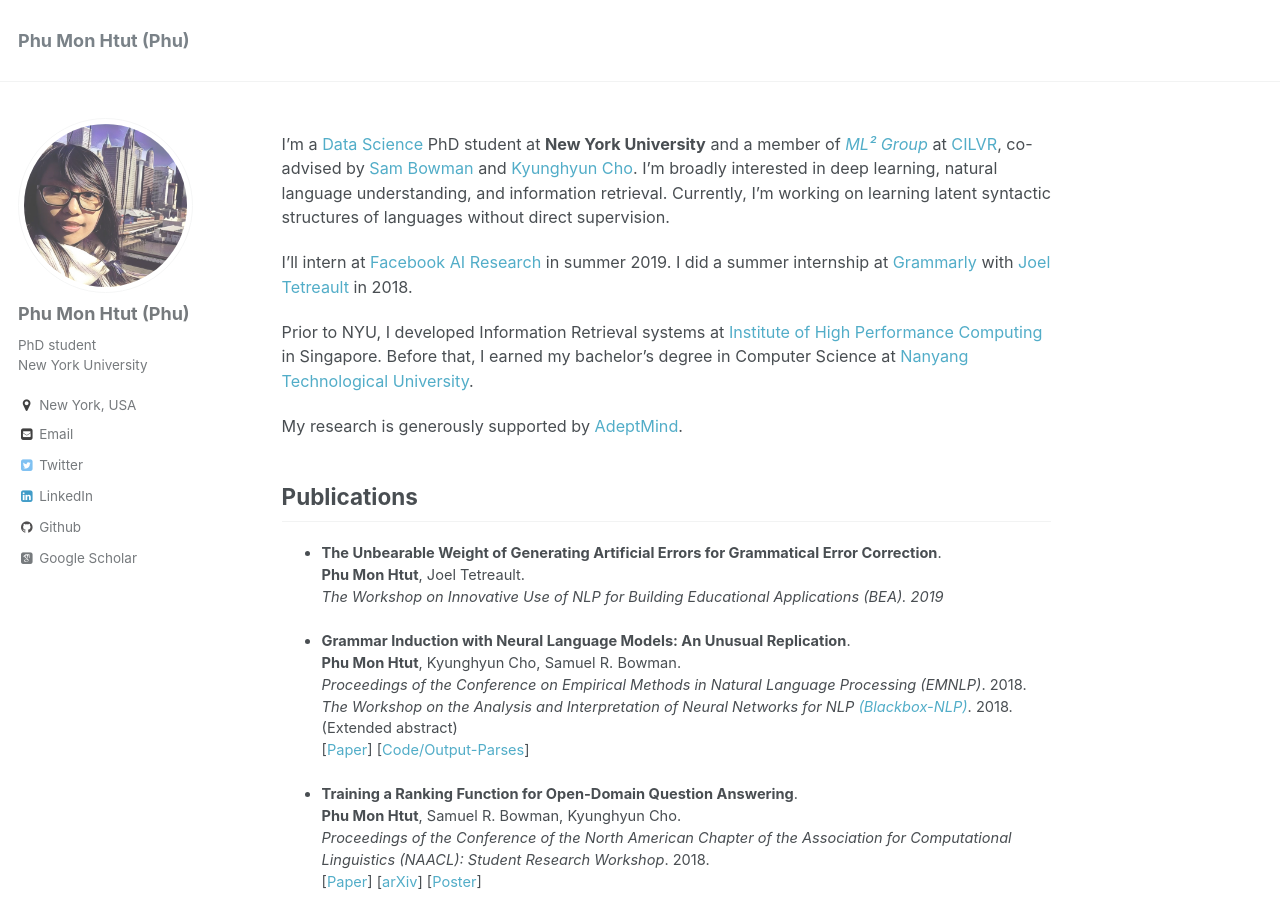
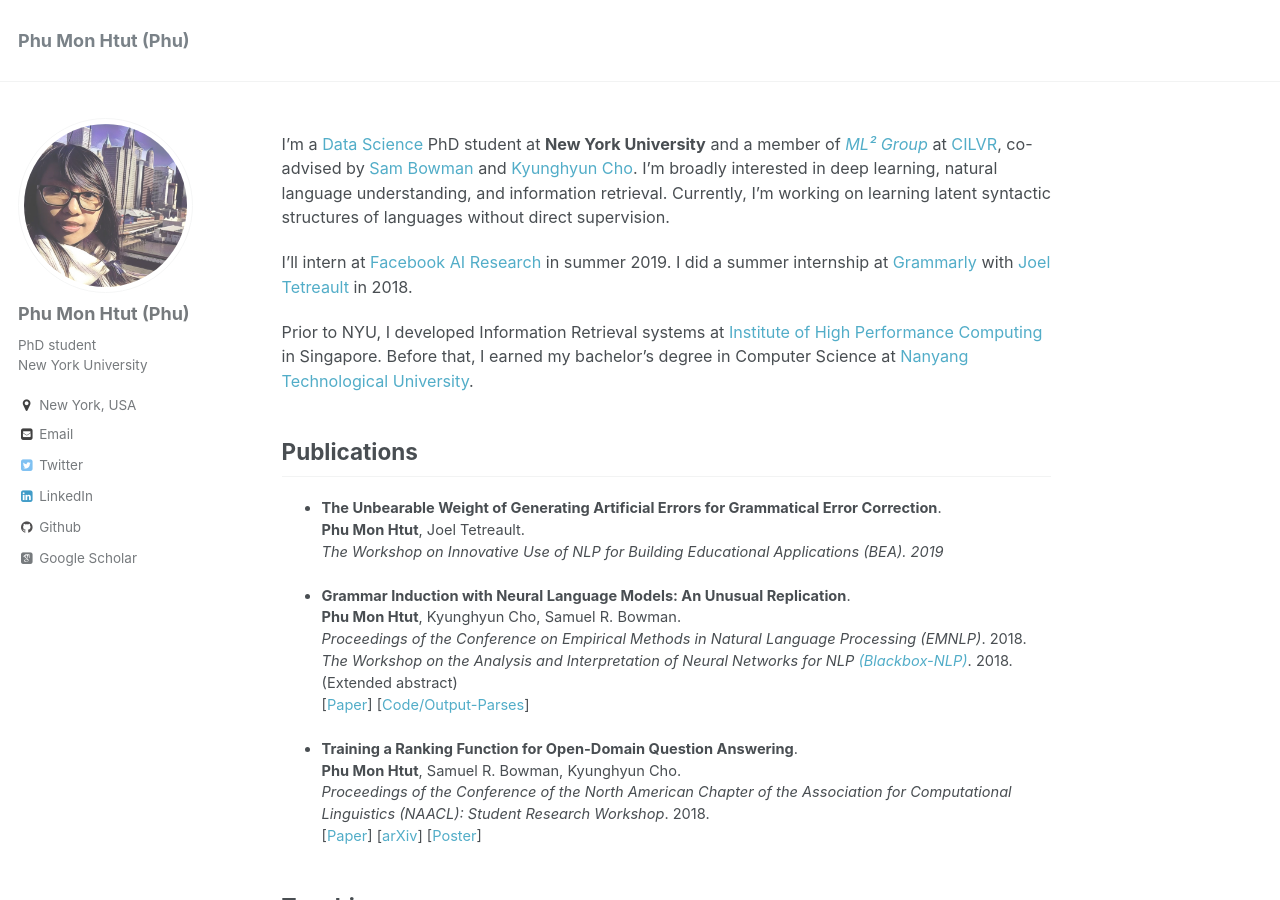
Before and after one commit to phu-pmh/phu-pmh.github.io, a Jekyll site: the page built from _pages/about.md, in a window 1280 px wide and 900 px high. Built offline with Jekyll 4.4.1, drawn with Linux system fonts in a browser that asks for light colours; some web fonts are replaced.

Commit message:
Update about.md

```diff
--- a/_pages/about.md
+++ b/_pages/about.md
@@ -13,8 +13,6 @@
 I'll intern at [Facebook AI Research](https://research.fb.com/category/facebook-ai-research/) in summer 2019. I did a summer internship at [Grammarly](https://www.grammarly.com/) with [Joel Tetreault](https://www.cs.rochester.edu/~tetreaul/academic.html) in 2018.
 
 Prior to NYU, I developed Information Retrieval systems at [Institute of High Performance Computing](https://www.a-star.edu.sg/ihpc) in Singapore. Before that, I earned my bachelor’s degree in Computer Science at [Nanyang Technological University](http://scse.ntu.edu.sg/Pages/Home.aspx).
-
-My research is generously supported by [AdeptMind](https://adeptmind.ai/).
 
 
 
```
